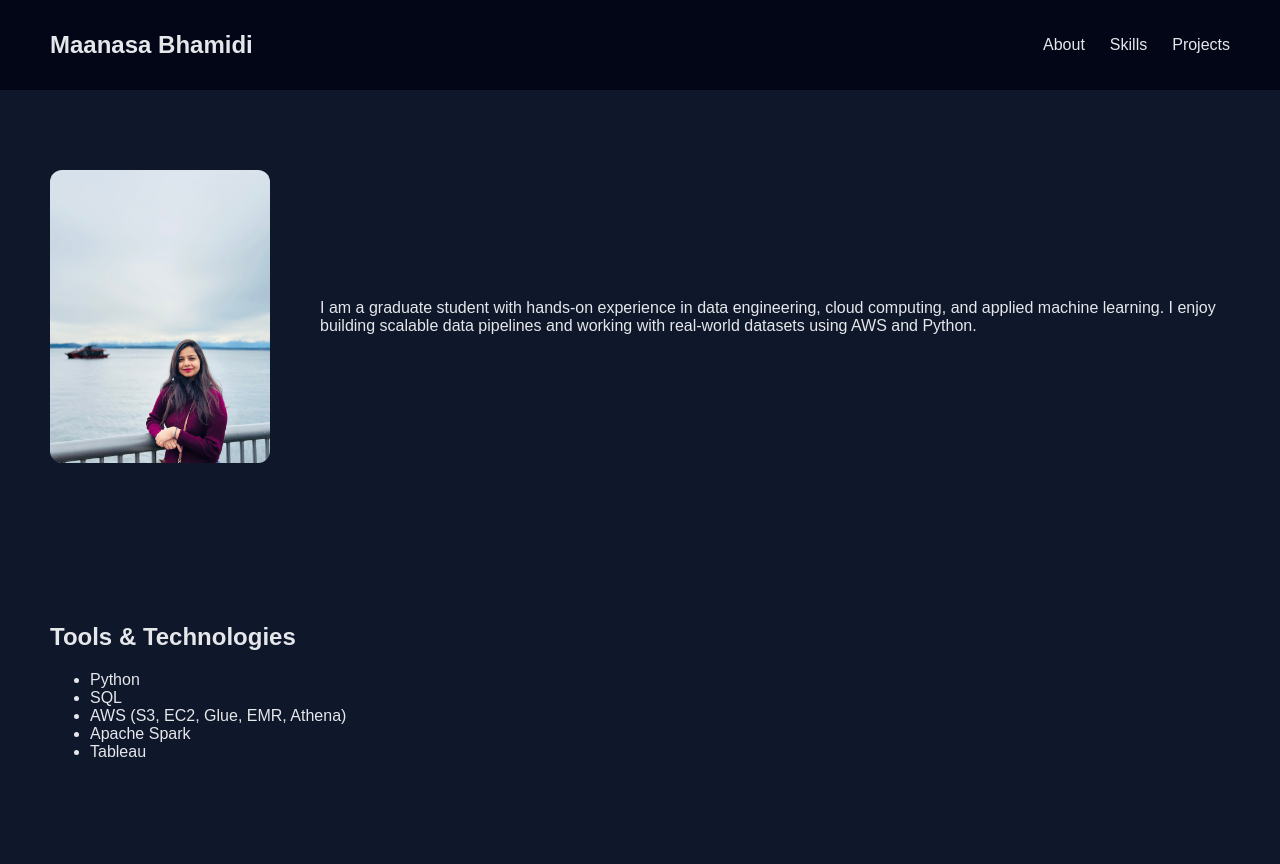
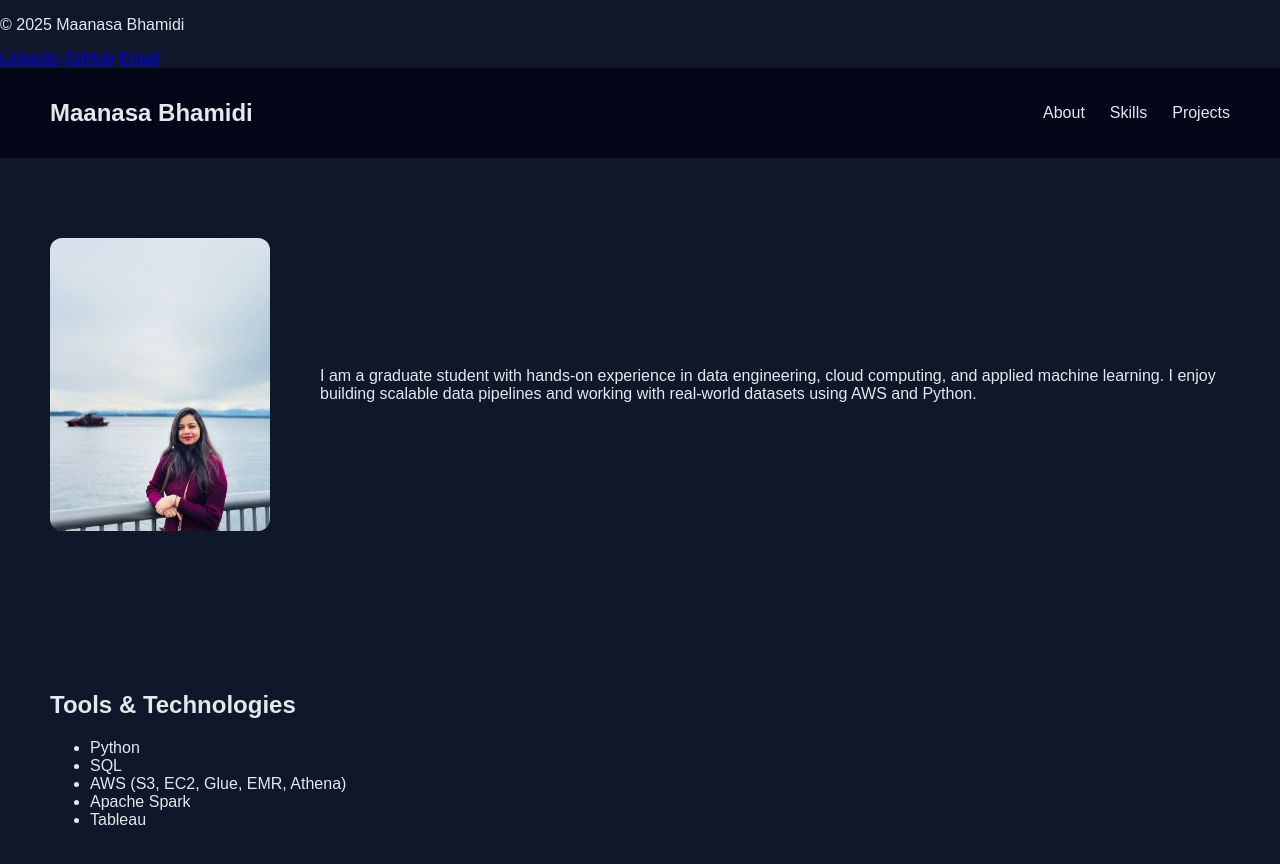
Before and after one commit to maanasa-bhamidi/maanasa-bhamidi.github.io, a plain HTML site: page index.html in a window 1280 px wide. Before the commit the page ends 837 px from the top, so only its background shows below. Drawn offline with Linux system fonts and the light colour scheme.

Commit message:
Update index.html

```diff
--- a/index.html
+++ b/index.html
@@ -5,6 +5,16 @@
   <title>Maanasa Bhamidi</title>
   <link rel="stylesheet" href="css/style.css">
 </head>
+ <footer>
+  <p>© 2025 Maanasa Bhamidi</p>
+
+  <div class="socials">
+    <a href="https://www.linkedin.com/in/www.linkedin.com/in/
+" target="_blank">LinkedIn</a>
+    <a href="https://github.com/maanasa-bhamidi" target="_blank">GitHub</a>
+    <a href="mailto:maanasabhamidi26@gmail.com">Email</a>
+  </div>
+</footer>
 <body>
 
   <nav>
```
